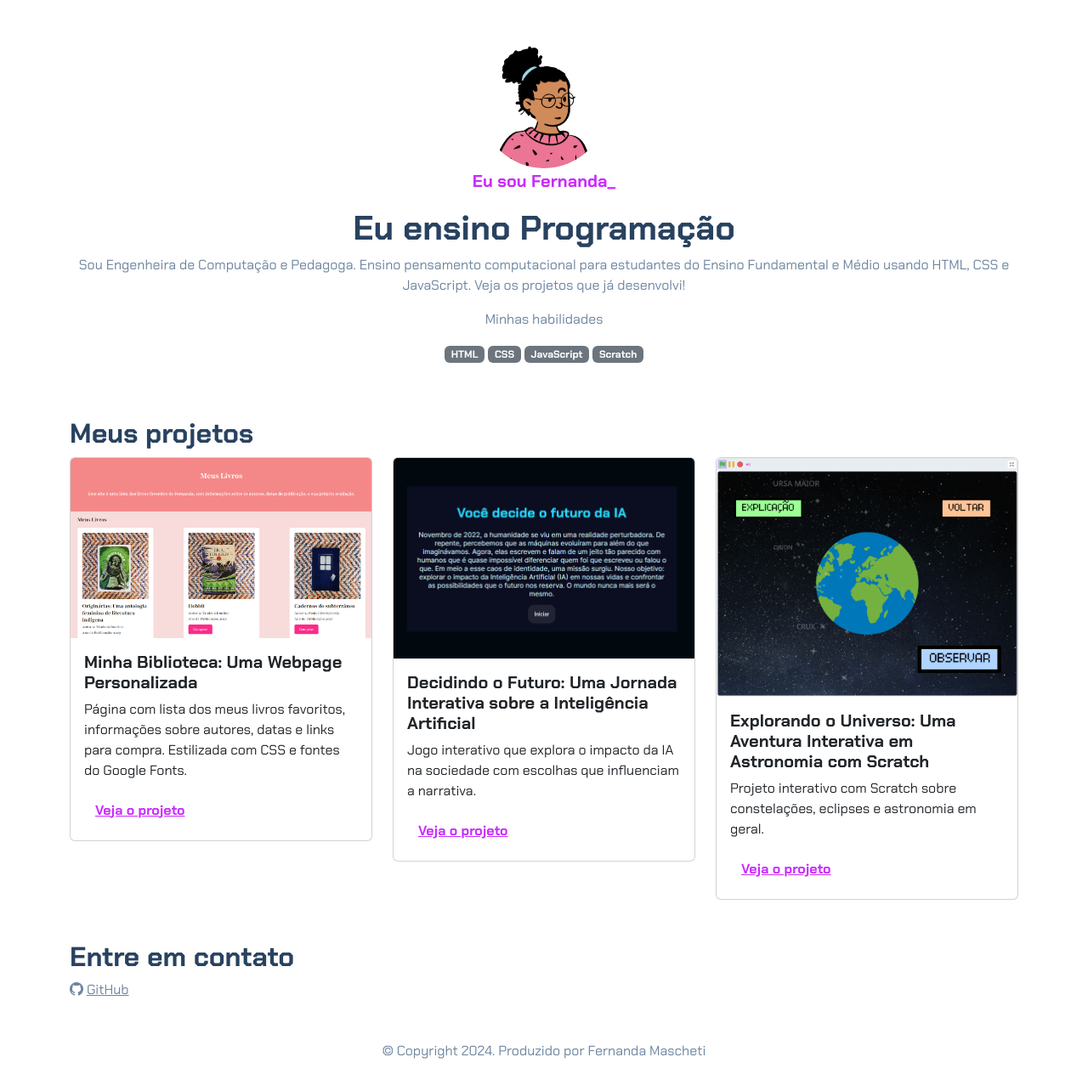
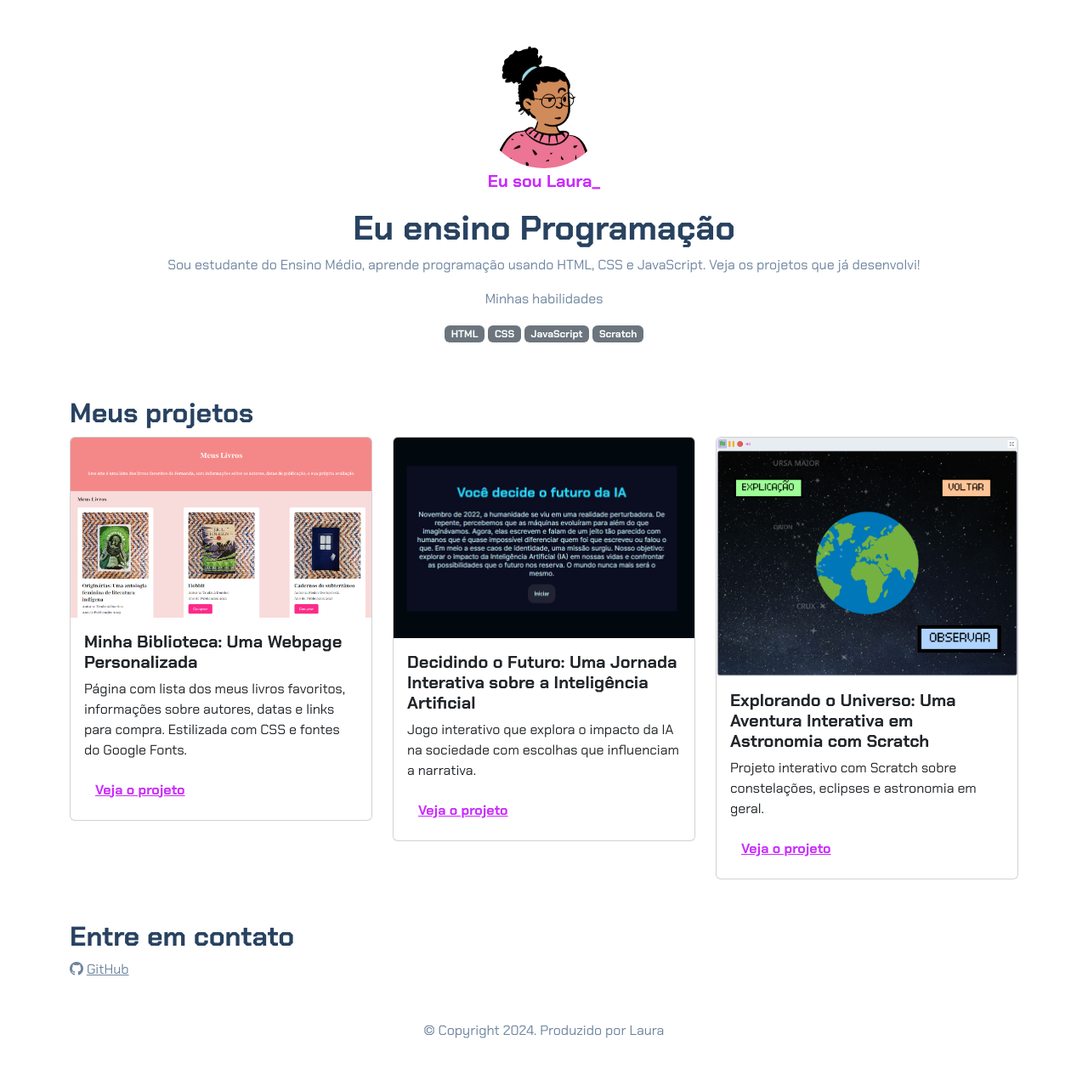
Before and after one commit to LauraB1207/Portolioprojetinho, a plain HTML site: page index.html in a window 1280 px wide. Shown: the whole page at 85% size. Drawn offline with nearby package versions, Linux system fonts and the light colour scheme.

Commit message:
Update index.html

```diff
--- a/index.html
+++ b/index.html
@@ -12,10 +12,10 @@
 
             <body>
               <header class="container text-center mt-5">
-                  <img src="img/avatar-perfil.png" alt="Foto do avatar de Fernanda" class="rounded-circle" width="150" height="150" />
-                      <p class="lead">Eu sou Fernanda_</p>
+                  <img src="img/avatar-perfil.png" alt="Foto do avatar de Laura" class="rounded-circle" width="150" height="150" />
+                      <p class="lead">Eu sou Laura_</p>
                           <h1>Eu ensino Programação</h1>
-                              <p>Sou Engenheira de Computação e Pedagoga. Ensino pensamento computacional para estudantes do Ensino Fundamental e Médio usando HTML, CSS e JavaScript. Veja os projetos que já desenvolvi!</p>
+                              <p>Sou estudante do Ensino Médio, aprende programação usando HTML, CSS e JavaScript. Veja os projetos que já desenvolvi!</p>
                                   <p>Minhas habilidades</p>
                                       <div>
                                             <p class="badge bg-secondary">HTML</p>
@@ -131,7 +131,7 @@
                                                                                                                                                                                                                                                                                                                                                                                                                                                                                                                                                                                                                                                                                                                                                                                                                         <i class="bi bi-github"></i>
                                                                                                                                                                                                                                                                                                                                                                                                                                                                                                                                                                                                                                                                                                                                                                                                                               <a href="https://github.com/femascheti">GitHub</a>
                                                                                                                                                                                                                                                                                                                                                                                                                                                                                                                                                                                                                                                                                                                                                                                                                                   </div>
-                                                                                                                                                                                                                                                                                                                                                                                                                                                                                                                                                                                                                                                                                                                                                                                                                                      <p class="my-5 text-center">© Copyright 2024. Produzido por Fernanda Mascheti</p>
+                                                                                                                                                                                                                                                                                                                                                                                                                                                                                                                                                                                                                                                                                                                                                                                                                                      <p class="my-5 text-center">© Copyright 2024. Produzido por Laura</p>
                                                                                                                                                                                                                                                                                                                                                                                                                                                                                                                                                                                                                                                                                                                                                                                                                                         </footer>
 
                                                                                                                                                                                                                                                                                                                                                                                                                                                                                                                                                                                                                                                                                                                                                                                                                                           <script src="https://cdn.jsdelivr.net/npm/bootstrap@5.3.2/dist/js/bootstrap.bundle.min.js"></script>
```
